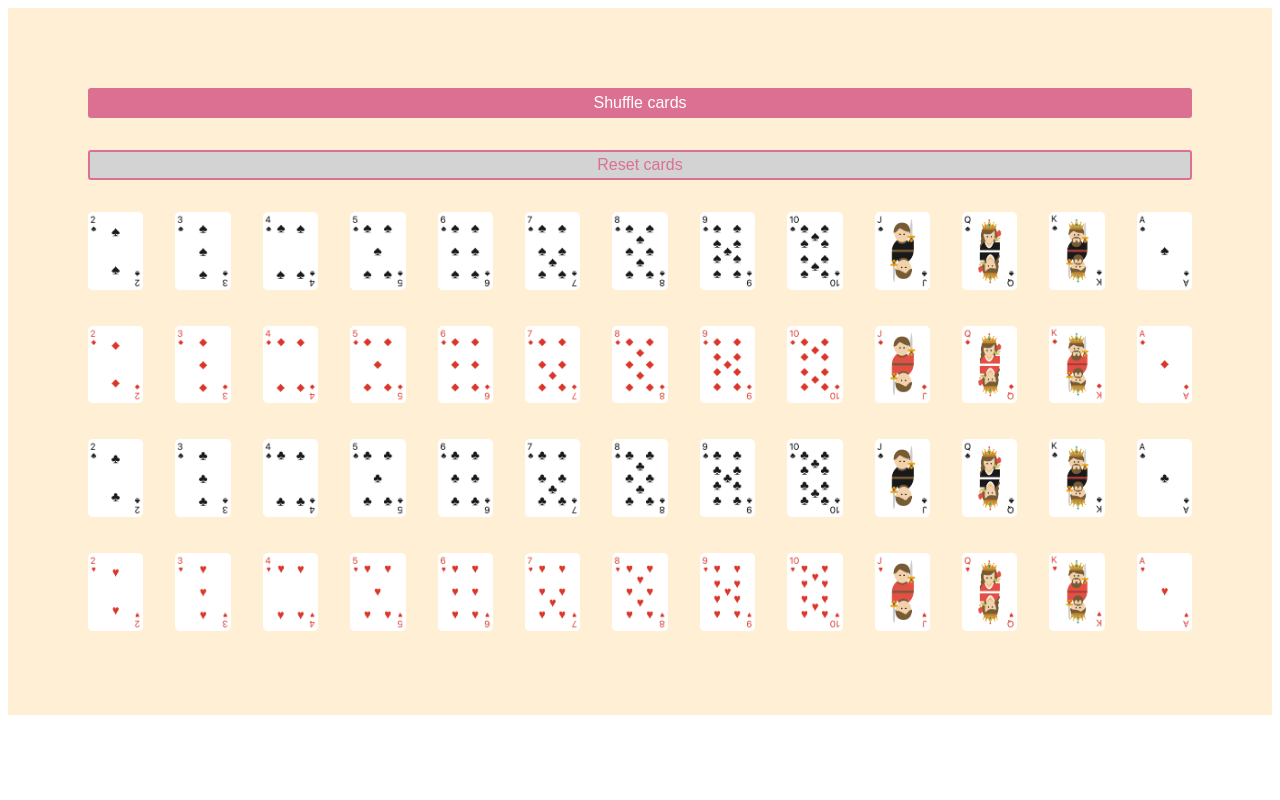
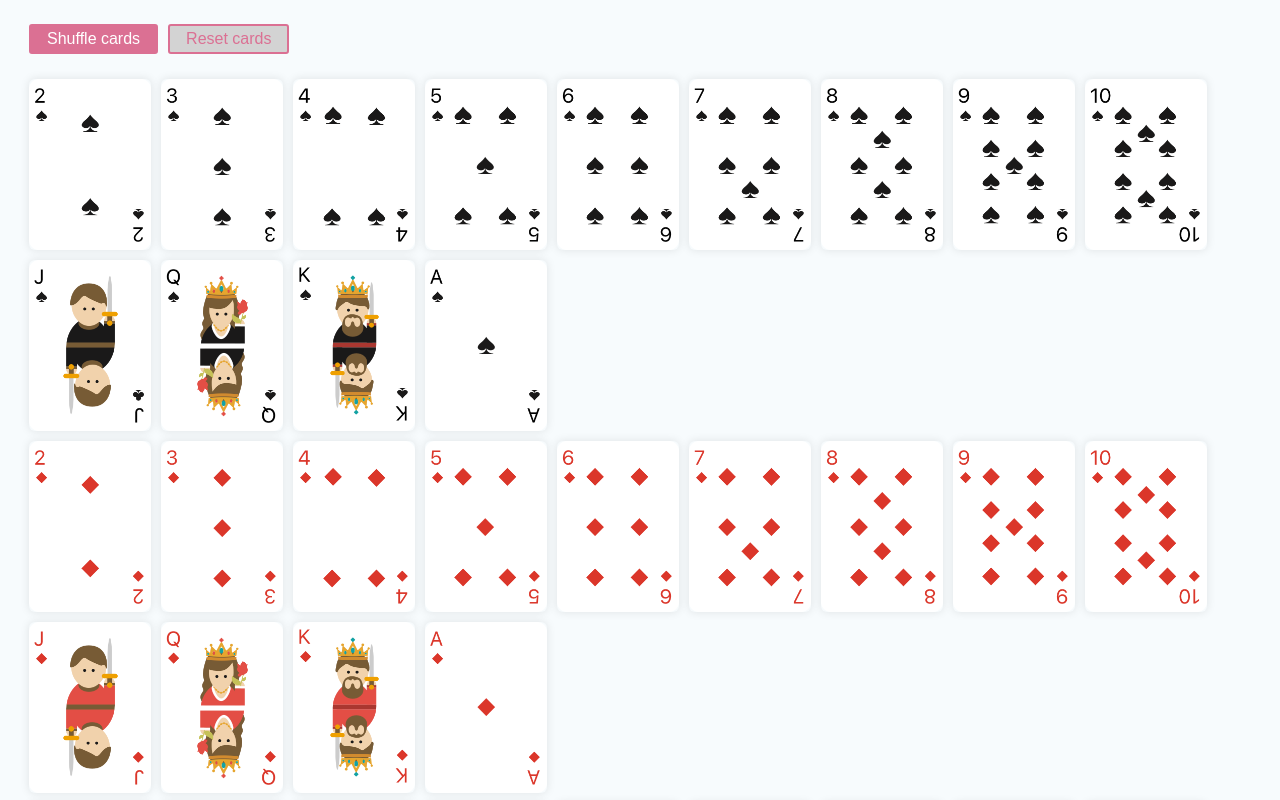
Before and after one commit to hunght/poker-hand-nextjs, a Next.js app: page / in a window 1280 px wide. Shown: the top 800 px of the page. Built offline with nearby package versions, Linux system fonts and the light colour scheme.

Commit message:
fix button styles

```diff
--- a/pages/index.tsx
+++ b/pages/index.tsx
@@ -6,6 +6,14 @@ import { useAppDispatch, useAppSelector } from '../src/redux/store';
 import { selectCardsForDeck } from '../src/redux/pokerHand/selector';
 import { pokerHandAction } from '../src/redux/pokerHand';
 import { isEmpty } from 'ramda';
+import { createGlobalStyle } from 'styled-components';
+import React from 'react';
+
+const GlobalStyle = createGlobalStyle`
+  body {
+    background: #f7fbfd;
+  }
+`;
 
 const Home: React.FC = () => {
   const cards = useAppSelector(selectCardsForDeck);
@@ -22,26 +30,34 @@ const Home: React.FC = () => {
   };
 
   return (
+    <React.Fragment>
+      <GlobalStyle />
       <Wrapper>
+        <Buttons>
           <Button primary onClick={onClickShuffle}>
             Shuffle cards
           </Button>
           <Button disabled={!showPokerHand} onClick={onClickReset}>
             Reset cards
           </Button>
+        </Buttons>
         {cards.map((cardRow, index) => (
           <RowContainer key={index}>
             {cardRow.map((card) => (
               <Card key={card.image}>
+                <ImageShadow>
                   <Image src={card.image} alt="me" width="122" height="171" />
+                </ImageShadow>
               </Card>
             ))}
           </RowContainer>
         ))}
-      {currentRankHand && <RowContainer>Rank name: {currentRankHand.rankDescription}</RowContainer>}
+        {currentRankHand && (
+          <RowContainer>Rank name: {currentRankHand.rankDescription}</RowContainer>
+        )}
         {!isEmpty(history) && (
           <ColumnContainer>
-          History: (orderby: Rank Value)
+            History:
             {history.map((item) => (
               <RowContainer key={item.handDisplayString}>
                 {item.handDisplayString}
@@ -52,18 +68,19 @@ const Home: React.FC = () => {
           </ColumnContainer>
         )}
       </Wrapper>
+    </React.Fragment>
   );
 };
 
 const Wrapper = styled.div`
-  padding: 4em;
-  background: papayawhip;
+  padding: 1em;
   display: flex;
   flex-direction: column;
 `;
 const RowContainer = styled.div`
   display: flex;
   flex-direction: row;
+  flex-wrap: wrap;
 `;
 const ColumnContainer = styled.div`
   display: flex;
@@ -71,6 +88,25 @@ const ColumnContainer = styled.div`
 `;
 
 const Card = styled.div`
-  padding: 1rem;
+  padding: 5px;
+`;
+
+const ImageShadow = styled.div`
+  box-shadow: 0 0 10px rgb(0, 0, 0, 0.1);
+  border-radius: 6px;
+  width: 122px;
+  height: 171px;
+  img {
+    width: 100%;
+  }
+`;
+
+const Buttons = styled.div`
+  display: flex;
+  margin-left: 5px;
+  margin-bottom: 20px;
+  button {
+    margin-right: 10px;
+  }
 `;
 export default Home;
--- a/src/components/Button.tsx
+++ b/src/components/Button.tsx
@@ -7,11 +7,12 @@ export const Button = styled.button<{ primary?: boolean }>`
   color: ${(props) => (props.primary ? 'white' : 'palevioletred')};
 
   font-size: 1em;
-  margin: 1em;
   padding: 0.25em 1em;
   border: 2px solid palevioletred;
   border-radius: 3px;
   &:hover {
     background: ${(props) => (props.disabled ? 'lightgray' : 'lightpink')};
   }
+  max-width: 200px;
+  cursor: pointer;
 `;
```
Lines whose indentation alone changed are shown as unchanged.
